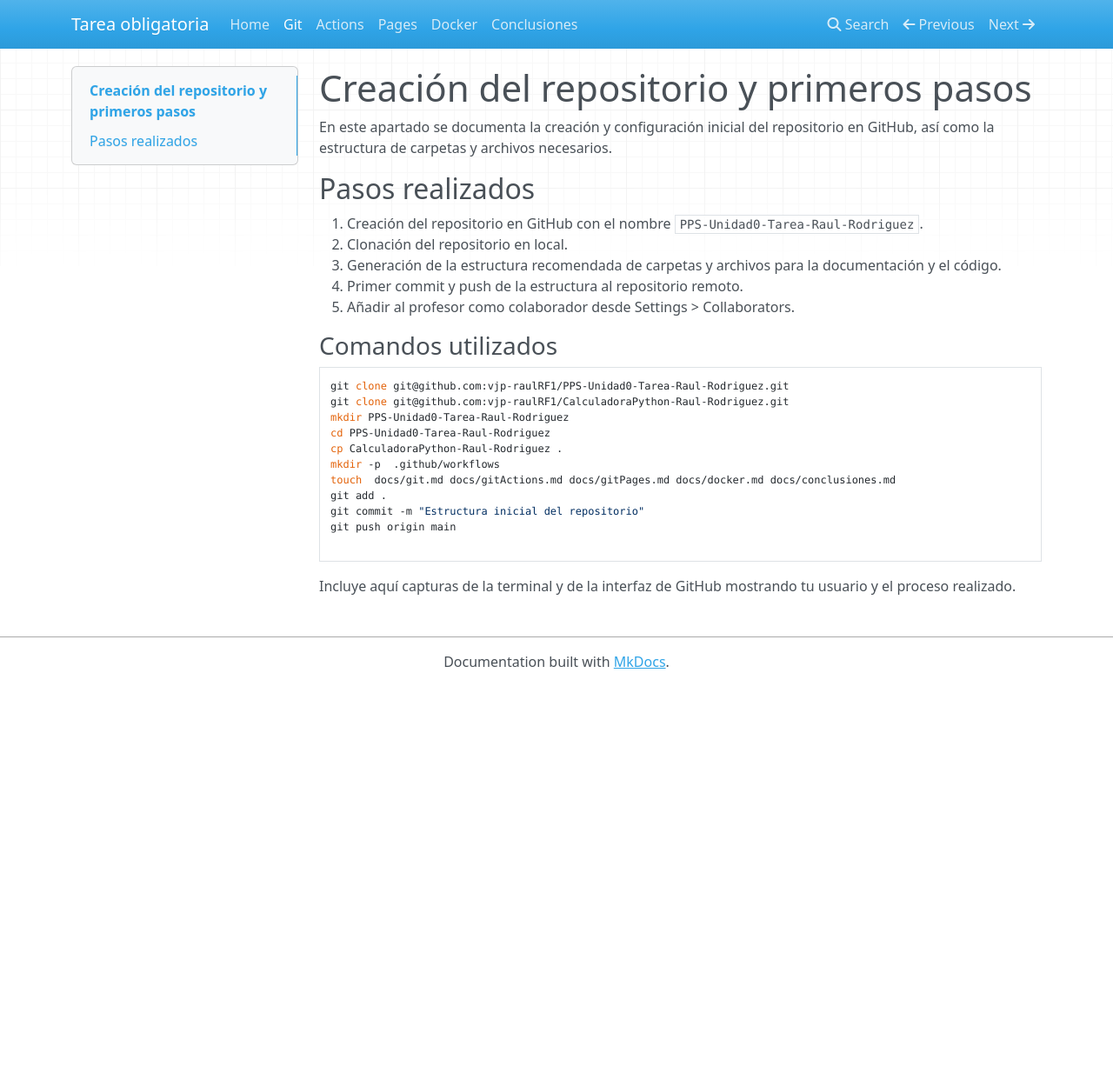
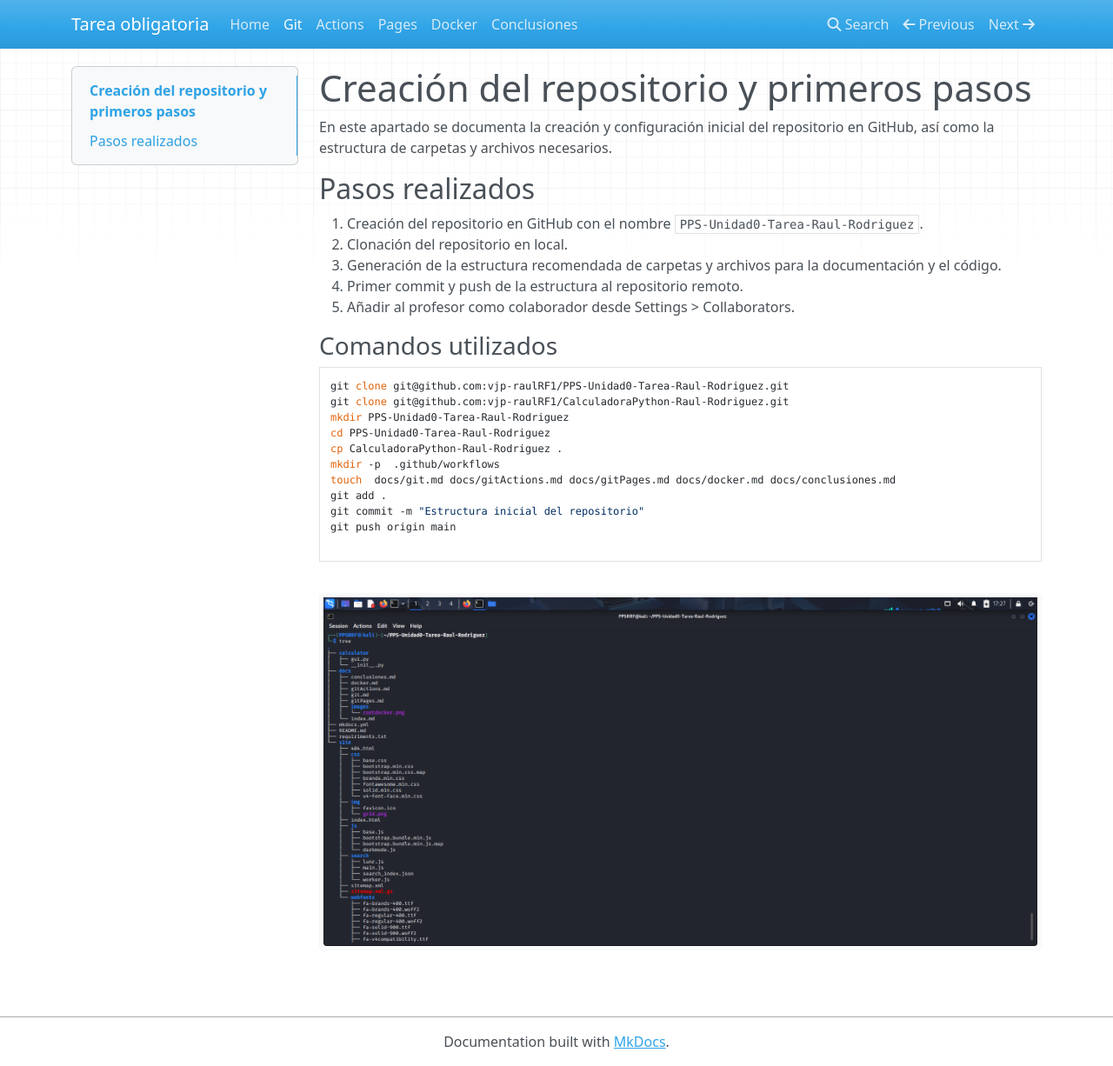
Before and after one commit to vjp-raulRF1/PPS-Unidad0-Tarea-Raul-Rodriguez, an MkDocs documentation site: the page built from docs/git.md, in a window 1280 px wide and 1226 px high. Shown: the whole window at 87% size. Built offline with MkDocs 1.6.1, drawn with Linux system fonts in a browser that asks for light colours; nearby versions of some CDN libraries.

Commit message:
finalizado

````diff
--- a/docs/git.md
+++ b/docs/git.md
@@ -26,4 +26,4 @@ git push origin main
 
 ```
 
-Incluye aquí capturas de la terminal y de la interfaz de GitHub mostrando tu usuario y el proceso realizado.
+![Vista del comando tree una vez acabado el ejercicio](images/tree.png)
````
Also changed, not shown: docs/docker.md (+1 -1 lines), docs/images/.png (added), docs/images/contdocker.png (added), docs/images/tree.png (added).
